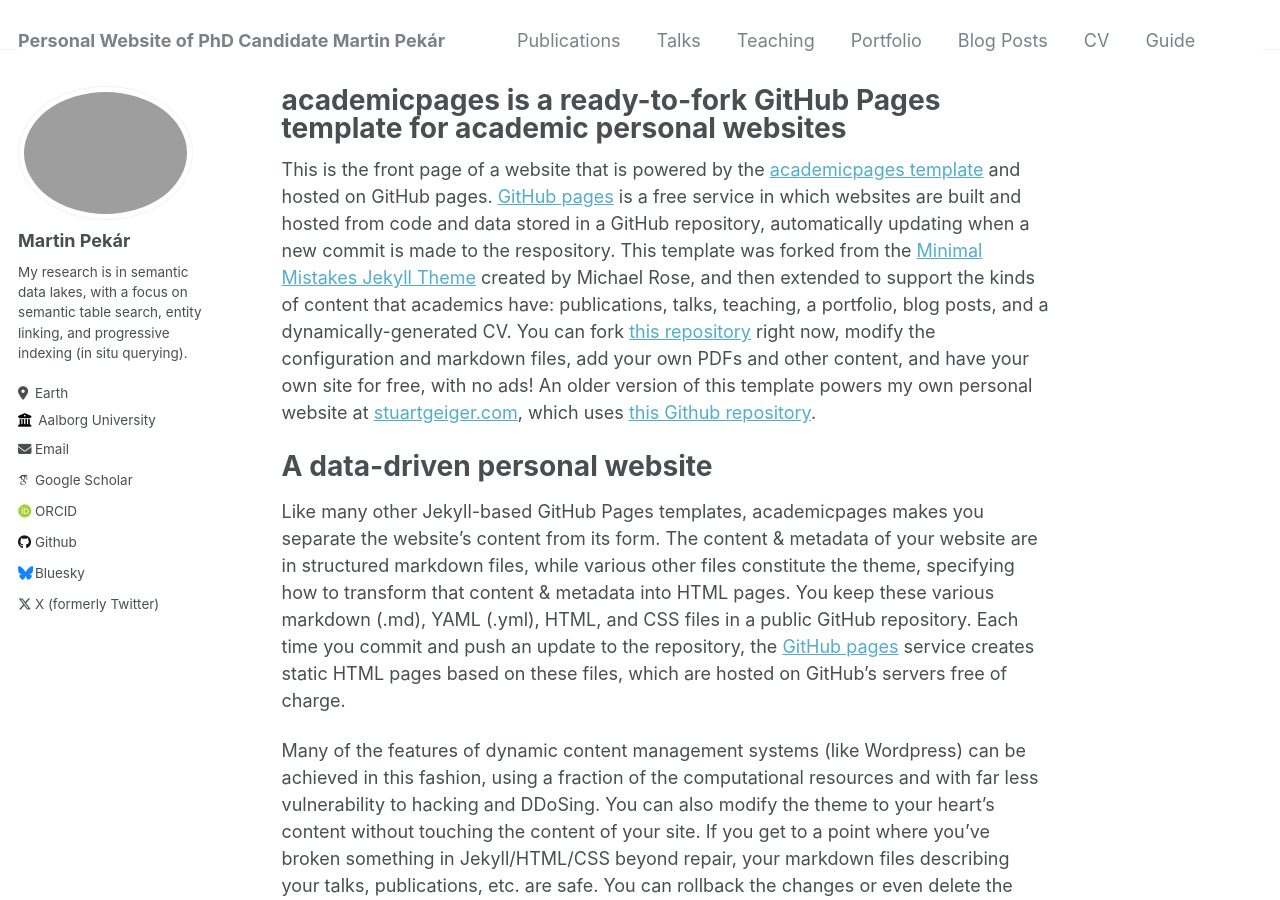
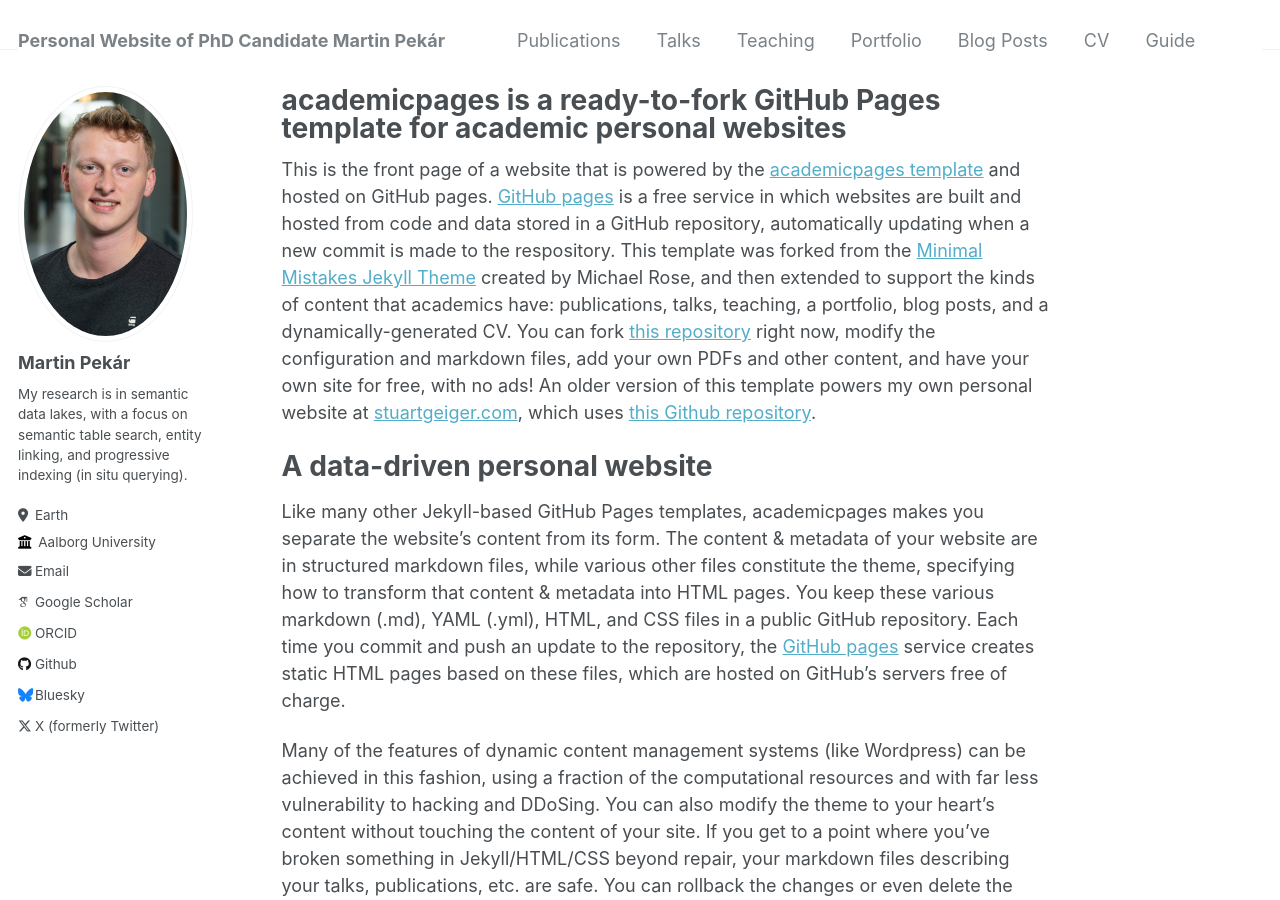
Before and after one commit to MrPekar98/mrpekar98.github.io, a Jekyll site: the page built from _pages/about.md, in a window 1280 px wide and 900 px high. Built offline with Jekyll 4.4.1, drawn with Linux system fonts in a browser that asks for light colours; some web fonts are replaced.

Commit message:
Update _config.yml

```diff
--- a/_config.yml
+++ b/_config.yml
@@ -21,7 +21,7 @@ repository               : "academicpages/academicpages.github.io"
 #               Additional customization can be done by editing /_includes/author-profile.html
 author:
   # Biographic information
-  avatar           : "20211124LHO- 5146.JPG"
+  avatar           : "profile.jpg"
   name             : "Martin Pekár"
   pronouns         : # example: "she/her"
   bio              : "My research is in semantic data lakes, with a focus on semantic table search, entity linking, and progressive indexing (in situ querying)."
```
